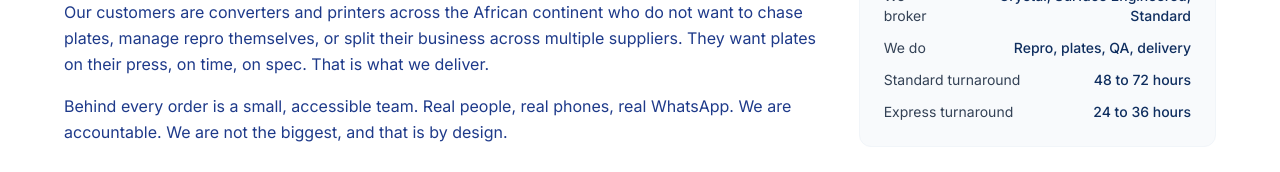
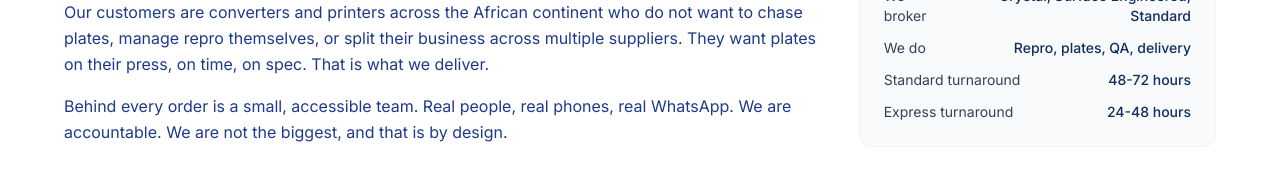
Before and after one commit to manningcameron-lang/flexoafrica-portal, a Next.js app: page /about in a window 1280 px wide. Shown: the part 561-733 px from the top of the page. Built offline with nearby package versions, Linux system fonts and the light colour scheme; no server answers.

Commit message:
Portal: delivery times — Standard 48-72h, Express 24-48h (+10%); fix stale +25% wording

```diff
--- a/app/about/page.jsx
+++ b/app/about/page.jsx
@@ -17,7 +17,7 @@ const FAQS = [
   },
   {
     q: "What is your turnaround time?",
-    a: "Standard turnaround is 48 to 72 hours from upload and approval. Need it faster? Add Express at checkout for 24 to 36 hour turnaround. Both clocks start the moment we have your file and you have approved the proof.",
+    a: "Standard turnaround is 48-72 hours from upload and approval. Need it faster? Add Express at checkout for 24-48 hour turnaround. Both clocks start the moment we have your file and you have approved the proof.",
   },
   {
     q: "How do payments work?",
@@ -98,8 +98,8 @@ export default function AboutPage() {
               <Row label="We deliver" value="Across Africa" />
               <Row label="We broker" value="Crystal, Surface Engineered, Standard" />
               <Row label="We do" value="Repro, plates, QA, delivery" />
-              <Row label="Standard turnaround" value="48 to 72 hours" />
-              <Row label="Express turnaround" value="24 to 36 hours" />
+              <Row label="Standard turnaround" value="48-72 hours" />
+              <Row label="Express turnaround" value="24-48 hours" />
             </dl>
           </aside>
         </div>
--- a/app/configurator/page.jsx
+++ b/app/configurator/page.jsx
@@ -172,13 +172,13 @@ export default function ConfiguratorPage() {
               <div className="grid sm:grid-cols-2 gap-3">
                 <TierToggle
                   label="Standard"
-                  sub="48 to 72 hours from upload + approval"
+                  sub="48-72 hours from upload + approval"
                   active={tier === "standard"}
                   onClick={() => setTier("standard")}
                 />
                 <TierToggle
                   label="Express"
-                  sub="24 to 36 hours after upload + approval, +25%"
+                  sub="24-48 hours after upload + approval, +10%"
                   active={tier === "express"}
                   onClick={() => setTier("express")}
                   accent
--- a/app/order/new/page.jsx
+++ b/app/order/new/page.jsx
@@ -391,7 +391,7 @@ export default function NewOrderPage() {
           <div className="grid grid-cols-2 gap-3 text-center text-[11px]">
             <TrustBadge icon="handshake" title="Confidentiality" sub="on all your saved data" />
             <TrustBadge icon="shield" title="Secure SSL" sub="encrypted transactions" />
-            <TrustBadge icon="truck" title="48 to 72 hours" sub="standard turnaround" />
+            <TrustBadge icon="truck" title="48-72 hours" sub="standard turnaround" />
             <TrustBadge icon="qa" title="QA checked" sub="every plate before dispatch" />
           </div>
 
--- a/app/page.jsx
+++ b/app/page.jsx
@@ -20,8 +20,8 @@ export default function HomePage() {
             </h1>
             <p className="mt-5 text-lg text-brand-700 max-w-lg">
               Live order tracking from order to delivery. Three plate tiers,
-              fourteen specs. Standard turnaround 48 to 72 hours, Express in
-              24 to 36.
+              fourteen specs. Standard turnaround 48-72 hours, Express in
+              24-48.
             </p>
             <div className="mt-8 flex flex-wrap gap-3">
               <Link
@@ -121,19 +121,19 @@ export default function HomePage() {
               Turnaround
             </p>
             <h2 className="text-3xl font-bold text-brand-900">
-              Standard 48 to 72 hours. Express 24 to 36 hours.
+              Standard 48-72 hours. Express 24-48 hours.
             </h2>
             <p className="mt-4 text-brand-700">
               Both clocks start the moment we receive your file and you approve
-              the proof. Standard orders ship in 48 to 72 hours from upload and
-              approval. Need it now? Add Express at checkout for 24 to 36 hour
+              the proof. Standard orders ship in 48-72 hours from upload and
+              approval. Need it now? Add Express at checkout for 24-48 hour
               turnaround.
             </p>
           </div>
 
           <div className="grid grid-cols-2 gap-4">
-            <Stat label="Standard" value="48 to 72" unit="hours" />
-            <Stat label="Express" value="24 to 36" unit="hours" highlight />
+            <Stat label="Standard" value="48-72" unit="hours" />
+            <Stat label="Express" value="24-48" unit="hours" highlight />
           </div>
         </div>
       </section>
--- a/app/services/page.jsx
+++ b/app/services/page.jsx
@@ -3,7 +3,7 @@ import Link from "next/link";
 export const metadata = {
   title: "Services and plate types | Flexo Africa",
   description:
-    "Flexographic plates brokered by Flexo Africa. Crystal and standard photopolymer plate tiers, eight thickness specs covering flexible packaging, labels, corrugated. Repro and QA in-house. Express turnaround in 24 to 36 hours.",
+    "Flexographic plates brokered by Flexo Africa. Crystal and standard photopolymer plate tiers, eight thickness specs covering flexible packaging, labels, corrugated. Repro and QA in-house. Express turnaround in 24-48 hours.",
 };
 
 export default function ServicesPage() {
@@ -107,7 +107,7 @@ export default function ServicesPage() {
             />
             <Capability
               title="Express turnaround when you need it"
-              body="Standard plates ship in 48 to 72 hours from upload and approval. Need it now? Add Express for 24 to 36 hour turnaround on approved artwork."
+              body="Standard plates ship in 48-72 hours from upload and approval. Need it now? Add Express for 24-48 hour turnaround on approved artwork."
             />
             <Capability
               title="Legacy job records on file"
--- a/app/terms/page.jsx
+++ b/app/terms/page.jsx
@@ -87,8 +87,8 @@ export default function TermsPage() {
         </Section>
 
         <Section title="6. Turnaround">
-          Standard turnaround is 48 to 72 hours from file upload and proof
-          approval. Express turnaround is 24 to 36 hours and carries an
+          Standard turnaround is 48-72 hours from file upload and proof
+          approval. Express turnaround is 24-48 hours and carries an
           uplift. The clock starts only once both your file is uploaded
           and your proof is approved. We do our best to meet these
           windows but cannot guarantee them where third-party suppliers
```
Also changed, not shown: lib/plate-types.js.
